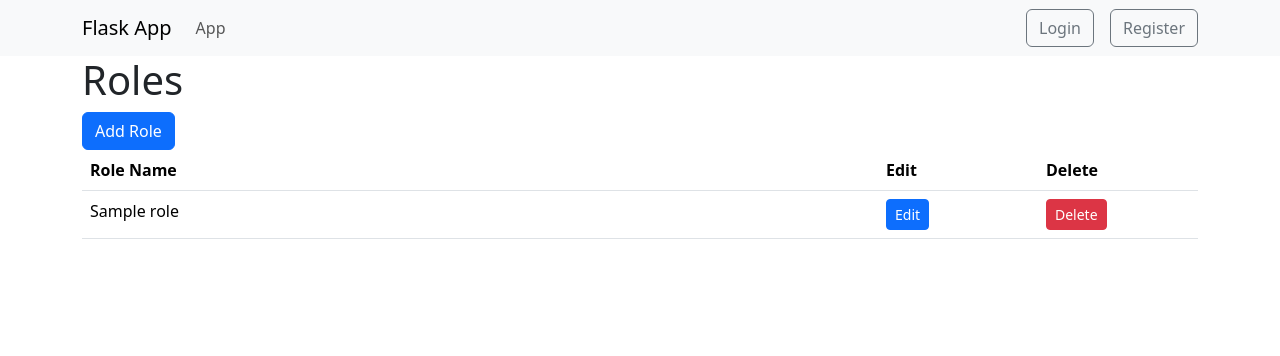
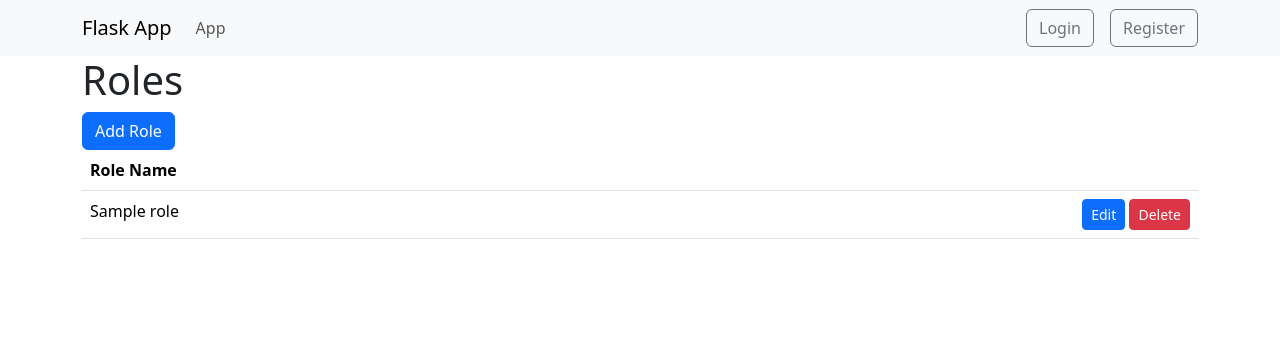
Before and after one commit to twh2898/flask-app-base, a Flask app: template templates/page/admin/roles.html in a window 1280 px wide. Shown: the top 356 px of the page. Run offline with Flask 2, Linux system fonts and the light colour scheme; the template is opened without the code that fills it: most values are stand-ins (such as "Sample title", 1, 10 or a date in 2020); some libraries are stand-ins or nearby versions.

Commit message:
Align buttons

```diff
--- a/templates/page/admin/role/row_edit.html
+++ b/templates/page/admin/role/row_edit.html
@@ -2,11 +2,9 @@
     <td>
         <input type="text" class="form-control" name="role" id="role-{{ key }}" value="{{ name }}" autofocus onfocus="const temp_value=this.value; this.value=''; this.value=temp_value">
     </td>
-    <td>
+    <td style="width: 15em" class="text-end">
         <button hx-put="{{ url_for('admin.role.edit') }}?role={{ id }}" class="btn btn-primary btn-sm">Save</button>
         <button hx-get="{{ url_for('admin.role.view') }}?role={{ id }}" class="btn btn-secondary btn-sm">Cancel</button>
-    </td>
-    <td>
         <button class="btn btn-danger btn-sm">Delete</button>
     </td>
 </tr>
--- a/templates/page/admin/role/row_view.html
+++ b/templates/page/admin/role/row_view.html
@@ -1,9 +1,7 @@
 <tr hx-target="this" hx-swap="outerHTML">
     <td>{{ name }}</td>
-    <td>
+    <td class="text-end">
         <button hx-get="{{ url_for('admin.role.edit') }}?role={{ id }}" class="btn btn-primary btn-sm">Edit</button>
-    </td>
-    <td>
         <button hx-delete="{{ url_for('admin.role.edit') }}?role={{ id }}"
             class="btn btn-danger btn-sm">Delete</button>
     </td>
--- a/templates/page/admin/role/table.html
+++ b/templates/page/admin/role/table.html
@@ -1,9 +1,8 @@
-<table id="role-table" class="table" hx-get="{{ url_for('admin.role.table') }}" hx-trigger="newRole from:body">
+<table id="role-table" class="table table-hover" hx-get="{{ url_for('admin.role.table') }}" hx-trigger="newRole from:body">
     <thead>
         <tr>
             <th>Role Name</th>
-            <th style="width: 10em">Edit</th>
-            <th style="width: 10em">Delete</th>
+            <th style="width: 10em"></th>
         </tr>
     </thead>
     <tbody>
```
